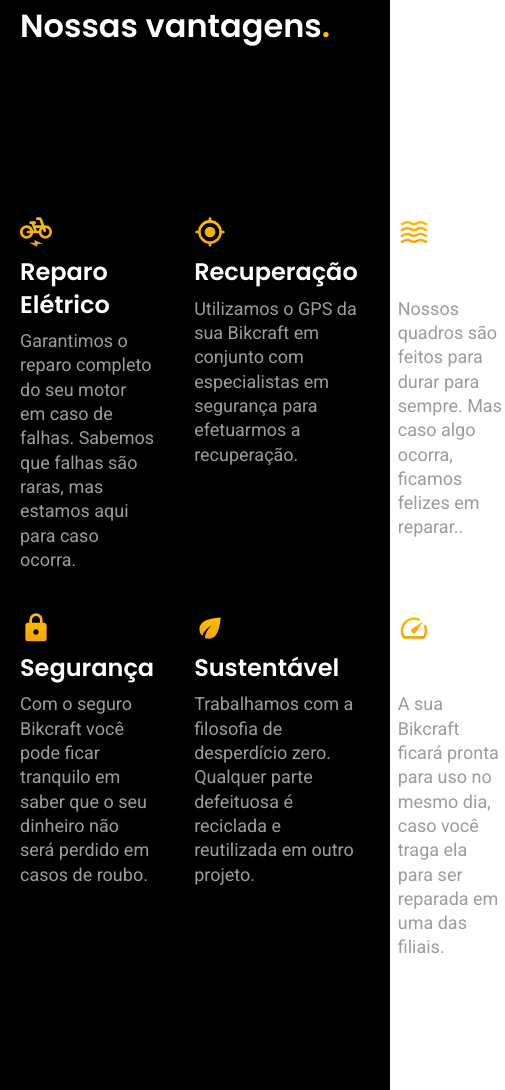
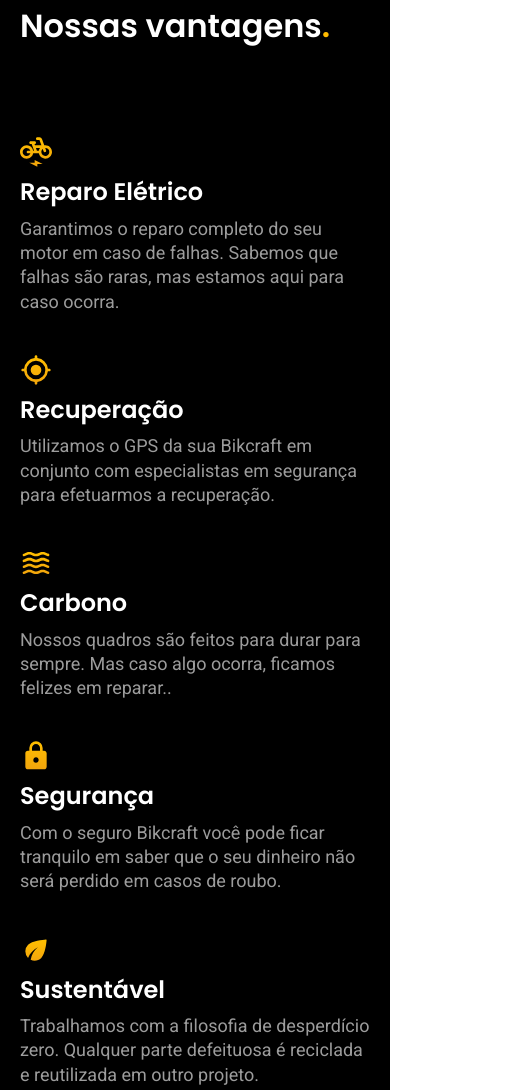
Before and after one commit to elamartine/bikcraft, a plain HTML site: page seguros.html in a window 390 px wide. Shown: the part 1385-2475 px from the top of the page, 505 px wide, since content can reach past the window. Drawn offline with Linux system fonts and the light colour scheme; files that its build step writes are made by us from their sources.

Commit message:
ajuste no seguro

```diff
--- a/styles/seguro/vantagens.css
+++ b/styles/seguro/vantagens.css
@@ -6,7 +6,7 @@
   display: grid;
   grid-template-columns: 1fr 1fr 1fr;
   gap: 40px;
-  margin-top: 172px;
+  margin-top: 92px;
   padding-bottom: 120px;
 }
 .lista-vantagens h3{
@@ -15,3 +15,14 @@
 .lista-vantagens p{
   margin-top: 8px;
 }
+@media (max-width: 800px){
+  .lista-vantagens{
+    grid-template-columns: 1fr 1fr;
+  }
+}
+
+@media (max-width: 600px){
+  .lista-vantagens{
+    grid-template-columns: 1fr;
+  }
+}
```
